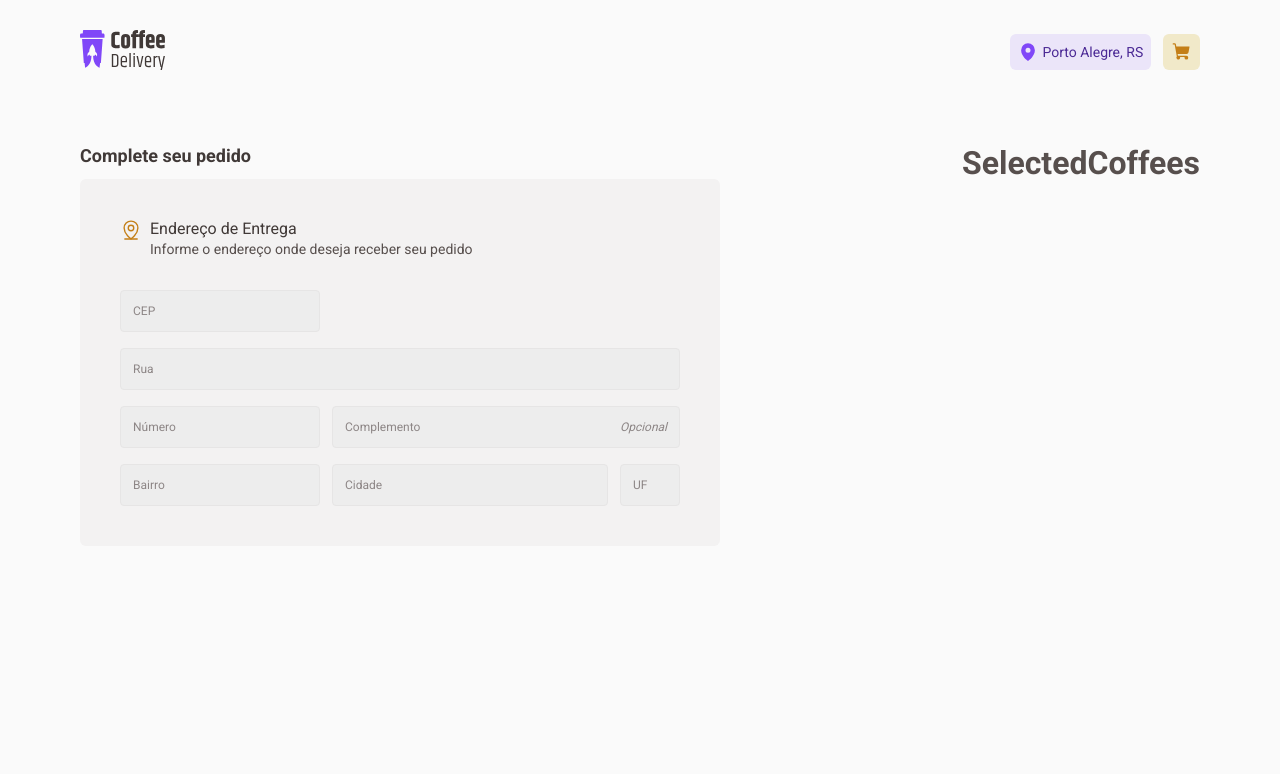
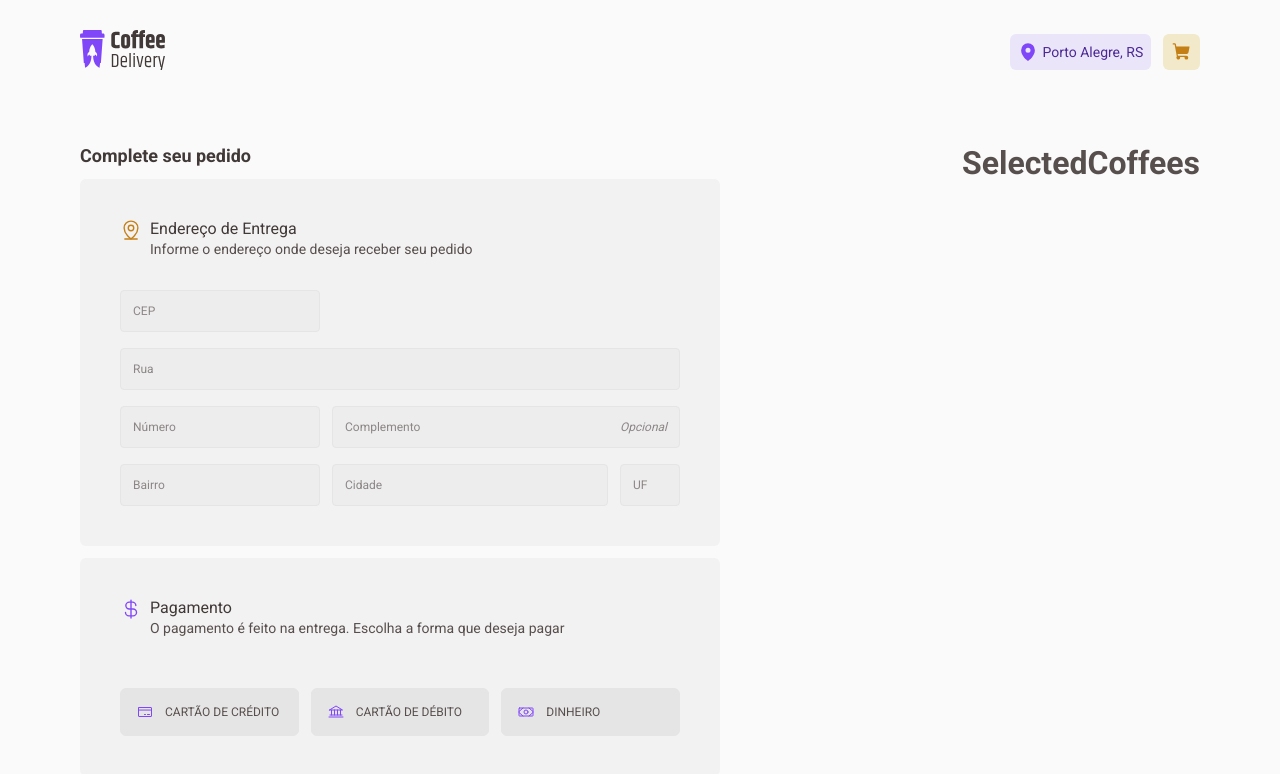
Before and after one commit to gustavofadel/coffee-delivery, a React (Vite) app: page /checkout in a window 1280 px wide. Shown: the top 774 px of the page. Built offline with nearby package versions, Linux system fonts and the light colour scheme.

Commit message:
feat: Added payment methods to checkout page

```diff
--- a/src/pages/Checkout/components/CheckoutForm/index.tsx
+++ b/src/pages/Checkout/components/CheckoutForm/index.tsx
@@ -1,13 +1,36 @@
-import { MapPinLine } from 'phosphor-react'
+import {
+  Bank,
+  CreditCard,
+  CurrencyDollar,
+  MapPinLine,
+  Money,
+} from 'phosphor-react'
 import { useTheme } from 'styled-components'
 import { Input } from '../../../../components/Input'
 import { RegularText, TitleText } from '../../../../components/Typography'
+import { PaymentMethod } from '../PaymentMethod'
 import {
   AddressFormContainer,
   CheckoutFormContainer,
   FormSectionContainer,
   FormSectionTitle,
+  PaymentMethodOptionsContainer,
 } from './styles'
+
+export const paymentMethods = {
+  credit: {
+    icon: <CreditCard size={16} />,
+    label: 'Cartão de Crédito',
+  },
+  debit: {
+    icon: <Bank size={16} />,
+    label: 'Cartão de Débito',
+  },
+  money: {
+    icon: <Money size={16} />,
+    label: 'Dinheiro',
+  },
+}
 
 export function CheckoutForm() {
   const { colors } = useTheme()
@@ -44,6 +67,31 @@ export function CheckoutForm() {
           <Input placeholder="UF" />
         </AddressFormContainer>
       </FormSectionContainer>
+
+      <FormSectionContainer>
+        <FormSectionTitle>
+          <CurrencyDollar size={22} color={colors.purple} />
+
+          <div>
+            <RegularText color="subtitle">Pagamento</RegularText>
+            <RegularText size="s">
+              O pagamento é feito na entrega. Escolha a forma que deseja pagar
+            </RegularText>
+          </div>
+        </FormSectionTitle>
+
+        <PaymentMethodOptionsContainer>
+          {Object.entries(paymentMethods).map(([key, { icon, label }]) => (
+            <PaymentMethod
+              key={label}
+              id={key}
+              icon={icon}
+              label={label}
+              value={key}
+            />
+          ))}
+        </PaymentMethodOptionsContainer>
+      </FormSectionContainer>
     </CheckoutFormContainer>
   )
 }
--- a/src/pages/Checkout/components/CheckoutForm/styles.ts
+++ b/src/pages/Checkout/components/CheckoutForm/styles.ts
@@ -44,3 +44,8 @@ export const AddressFormContainer = styled.div`
     grid-column: span 2;
   }
 `
+export const PaymentMethodOptionsContainer = styled.div`
+  display: grid;
+  grid-template-columns: repeat(3, 1fr);
+  gap: 0.75rem;
+`
--- /dev/null
+++ b/src/pages/Checkout/components/PaymentMethod/index.tsx
@@ -0,0 +1,25 @@
+import { InputHTMLAttributes, ReactNode, forwardRef } from 'react'
+import { ContentContainer, PaymentMethodContainer } from './styles'
+
+type PaymentMethodProps = InputHTMLAttributes<HTMLInputElement> & {
+  icon: ReactNode
+  label: string
+}
+
+// eslint-disable-next-line react/display-name
+export const PaymentMethod = forwardRef<HTMLInputElement, PaymentMethodProps>(
+  ({ id, icon, label, ...props }, ref) => {
+    return (
+      <PaymentMethodContainer>
+        <input type="radio" id={id} name="paymentMethod" ref={ref} {...props} />
+
+        <label htmlFor="id">
+          <ContentContainer>
+            {icon}
+            {label}
+          </ContentContainer>
+        </label>
+      </PaymentMethodContainer>
+    )
+  },
+)
--- /dev/null
+++ b/src/pages/Checkout/components/PaymentMethod/styles.ts
@@ -0,0 +1,47 @@
+import styled, { css } from 'styled-components'
+
+export const PaymentMethodContainer = styled.div`
+  input {
+    visibility: hidden;
+    appearance: none;
+  }
+
+  input:checked + label div {
+    ${({ theme }) => css`
+      background: ${theme.colors['purple-light']};
+      border-color: ${theme.colors.purple};
+
+      &:hover {
+        background: ${theme.colors['purple-light']};
+      }
+    `}
+  }
+`
+
+export const ContentContainer = styled.div`
+  padding: 0 1rem;
+  background: ${({ theme }) => theme.colors['base-button']};
+  color: ${({ theme }) => theme.colors['base-text']};
+
+  display: flex;
+  align-items: center;
+  justify-content: flex-start;
+
+  gap: 0.75rem;
+  font-size: 0.75rem;
+  text-transform: uppercase;
+  border-radius: 6px;
+  height: 3rem;
+  border: 1px solid ${({ theme }) => theme.colors['base-button']};
+  transition: 0.1s;
+
+  svg {
+    color: ${({ theme }) => theme.colors.purple};
+  }
+
+  &:hover {
+    background: ${({ theme }) => theme.colors['base-hover']};
+  }
+
+  user-select: none;
+`
```
